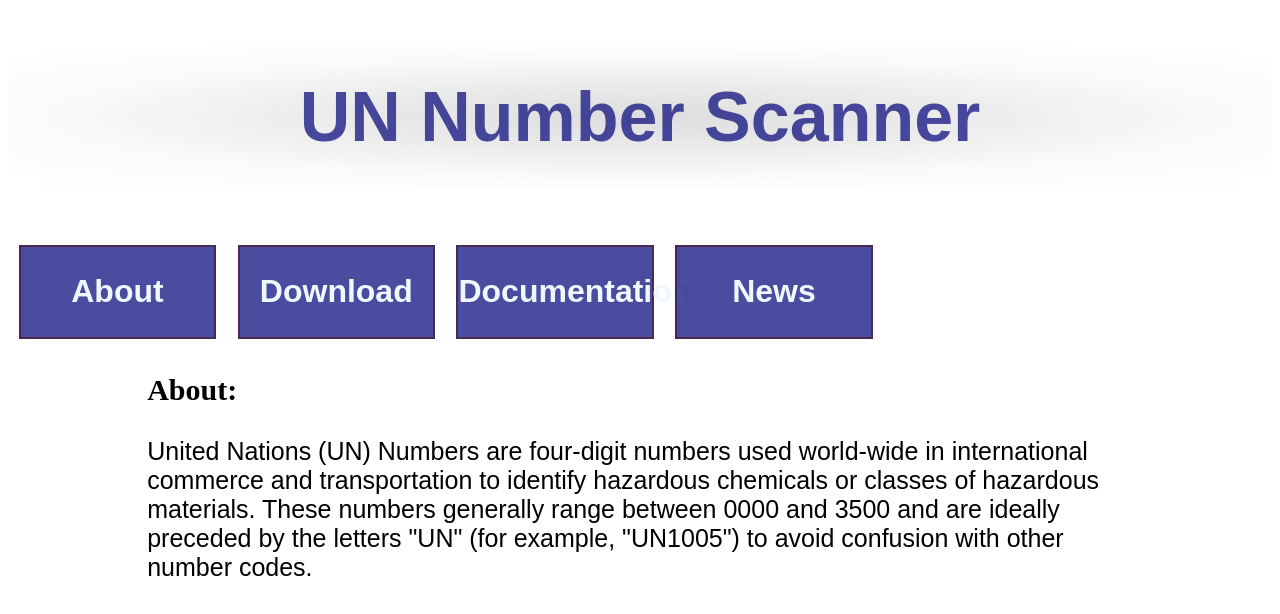
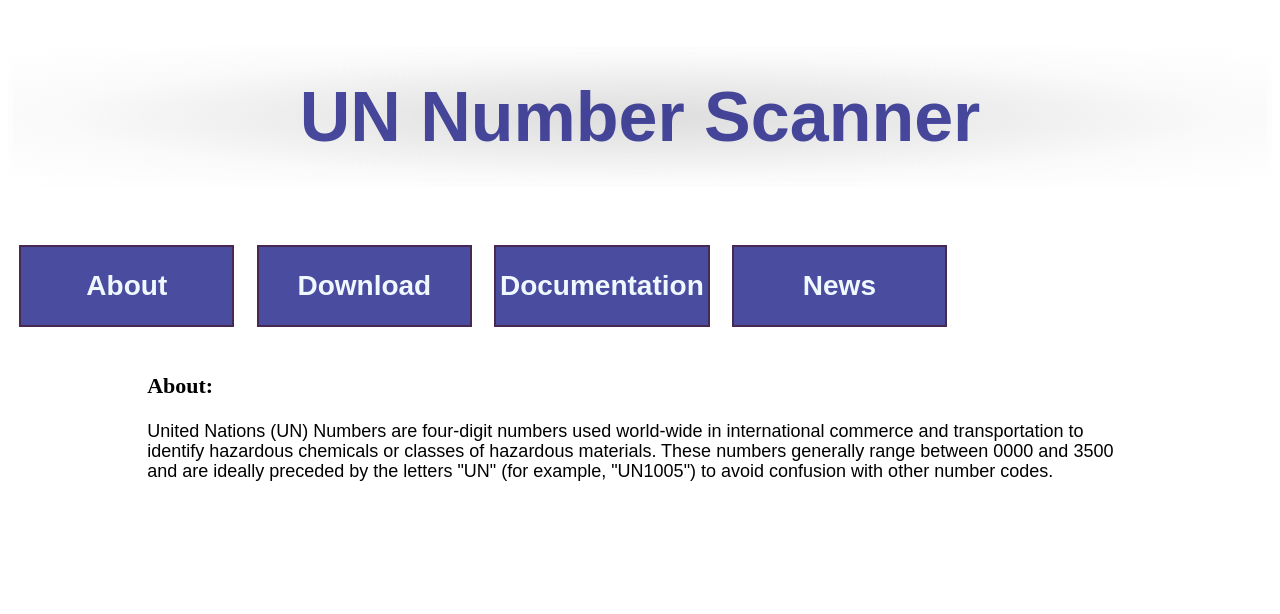
Before and after one commit to RayLi47/RayLi47.github.io, a plain HTML site: page index.html in a window 1280 px wide. Drawn offline with Linux system fonts and the light colour scheme.

Commit message:
Update style.css

```diff
--- a/style.css
+++ b/style.css
@@ -7,13 +7,13 @@ h1 {
     font-size: 70px;
 }
 h2 {
-    font-size: 32px;
+    font-size: 28px;
 }
 h3 {
-    font-size: 30px;
+    font-size: 22px;
 }
 p {
-    font-size: 25px;
+    font-size: 18px;
 }
 
 #header{
@@ -28,11 +28,11 @@ p {
 
 div.menubar{
     color: rgb(255, 255, 255);
-    width: 85%;
+    width: 88%;
 }
 div.option{
     margin: 1%;
-    width: 18%;
+    width: 19%;
     border: 2px solid rgba(70, 7, 7, 0.5);
     display: block;
     float: left;
@@ -65,6 +65,7 @@ div.description{
 
 p.text{
     font-family: arial;
+    line-height: 20px;
 
 }
 
```
